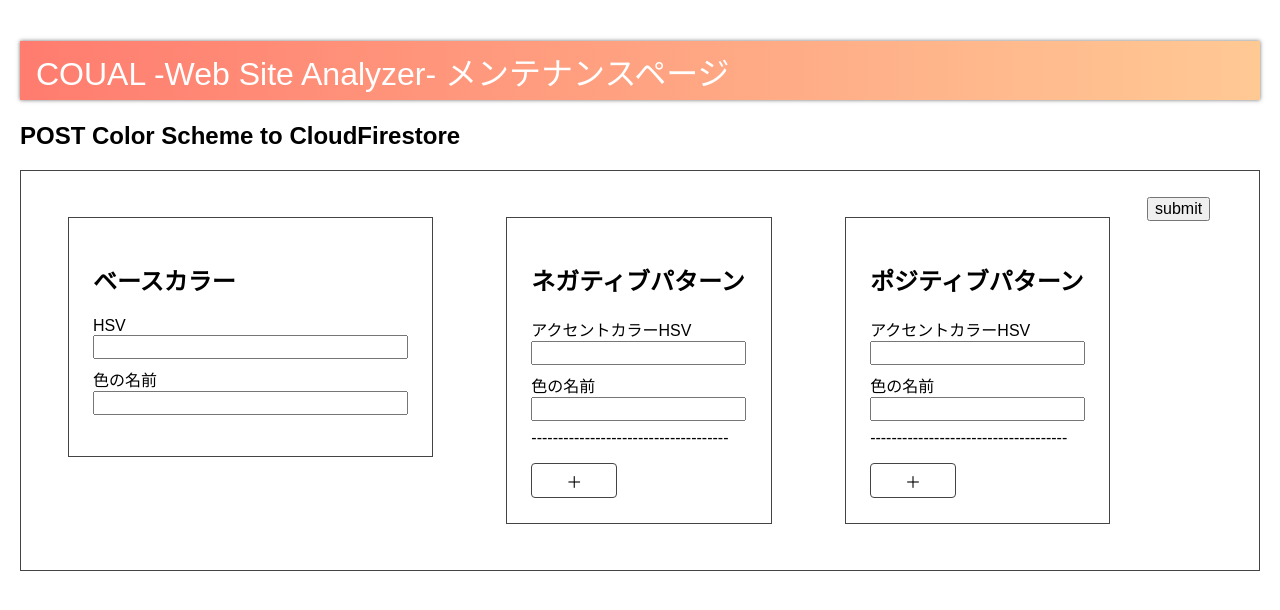
After one commit to RKainuma/COUAL, a Flask app: page /maintenance in a window 1280 px wide. The commit adds this page. Shown: the top 610 px of the page. Run offline with Flask 2, Linux system fonts and the light colour scheme; parts of the project's set-up code (start-up, migrations or seed data) failed here and were passed over.

Commit message:
add maintenance page to post colort scheme to DB

```diff
--- a/app.py
+++ b/app.py
@@ -12,6 +12,7 @@ from flask import Flask, render_template, request, redirect, url_for, send_from_
 import numpy as np
 
 from colorDetector import Color
+from cloud_firestore import post_color_scheme
 
 app = Flask(__name__)
 
@@ -63,5 +64,36 @@ def send():
         return redirect(url_for('index.html'))
 
 
+@app.route('/maintenance')
+def maintenance():
+
+    return render_template('maintenance.html')
+
+
+@app.route('/post_colors', methods=['POST'])
+def post_colors():
+    results = request.form
+    base_hsv = results["base-color"]
+    base_color_name = results["base-color-name"]
+
+    for i, result in enumerate(results):
+
+        if len(result) < 6:
+            if "neg" in result:
+                pattern_stat = "negative"
+                accent_hsv = results[result]
+                accent_color = results[str(result + "-name")]
+            elif "pos" in result:
+                pattern_stat = "positive"
+                accent_hsv = results[result]
+                accent_color = results[str(result + "-name")]
+            post_color_scheme(base_hsv, base_color_name, pattern_stat, accent_hsv, accent_color)
+
+        else:
+            pass
+
+    return redirect(url_for('maintenance'))
+
+
 if __name__ == '__main__':
   app.run(host='0.0.0.0', port=5000, debug=True)
--- /dev/null
+++ b/static/js/maintenance.js
@@ -0,0 +1,47 @@
+'use strict';
+
+$(function(){
+    $("#neg-color-plus-btn").on("click", function(){
+        let num_of_colors = $(this).attr('data-num');
+        let next_num_of_colors = Number(num_of_colors)+1
+        $(this).attr('data-num', next_num_of_colors);
+        let neg_color_elm = '<p>アクセントカラーHSV<input type ="text" name="neg'+next_num_of_colors+'" required="required"> 色の名前<input type ="text" name="neg'+next_num_of_colors+'-name" required="required">-------------------------------------</p>'
+        $(this).prev().after(neg_color_elm);
+        $("#neg-color-minus-btn").show();
+    });
+});
+
+$(function(){
+    $("#neg-color-minus-btn").on("click", function(){
+        let num_of_colors = $(this).prev().attr('data-num');
+        let next_num_of_colors = Number(num_of_colors)-1
+        $(this).prev().attr('data-num', next_num_of_colors);
+        $(this).prev().prev().remove();
+        if (next_num_of_colors == 1) {
+            $(this).hide();
+        }
+    });
+});
+
+$(function(){
+    $("#pos-color-plus-btn").on("click", function(){
+        let num_of_colors = $(this).attr('data-num');
+        let next_num_of_colors = Number(num_of_colors)+1
+        $(this).attr('data-num', next_num_of_colors);
+        let neg_color_elm = '<p>アクセントカラーHSV<input type ="text" name="pos'+next_num_of_colors+'" required="required"> 色の名前<input type ="text" name="pos'+next_num_of_colors+'-name" required="required">-------------------------------------</p>'
+        $(this).prev().after(neg_color_elm);
+        $("#pos-color-minus-btn").show();
+    });
+});
+
+$(function(){
+    $("#pos-color-minus-btn").on("click", function(){
+        let num_of_colors = $(this).prev().attr('data-num');
+        let next_num_of_colors = Number(num_of_colors)-1
+        $(this).prev().attr('data-num', next_num_of_colors);
+        $(this).prev().prev().remove();
+        if (next_num_of_colors == 1) {
+            $(this).hide();
+        }
+    });
+});
--- /dev/null
+++ b/static/styles/maintenance.css
@@ -0,0 +1,40 @@
+section#maintenance form{
+  margin: 0 auto;
+  width: 100%;
+}
+
+div.base-color{
+  margin: 3%;
+  padding: 2%;
+  border: 1px solid #444;
+  float: left;
+  width: 30%;
+}
+
+div.neg-color, div.pos-color{
+  margin: 3%;
+  padding: 2%;
+  border: 1px solid #444;
+  float: left;
+}
+
+div.neg-color button, div.pos-color button{
+  width: 40%;
+  float: left;
+  height: 35px;
+}
+
+div.neg-color #neg-color-minus-btn, div.pos-color #pos-color-minus-btn{
+  display: none;
+  float: right;
+}
+
+div.post_colors_btn{
+    float: left;
+}
+
+.clearfix::after {
+  content: "";
+  display: block;
+  clear: both;
+}
--- a/templates/layout.html
+++ b/templates/layout.html
@@ -6,8 +6,10 @@
   <title>COUAL</title>
   <link rel="shortcut icon" href="static/images/favicon.ico" type="image/vnd.microsoft.icon">
   <link rel="stylesheet" href="static/styles/main.css" />
+  <link rel="stylesheet" href="static/styles/maintenance.css" />
   <script src="https://ajax.googleapis.com/ajax/libs/jquery/3.4.1/jquery.min.js"></script>
   <script type="text/javascript" src="static/js/fileUpload.js"></script>
+  <script type="text/javascript" src="static/js/maintenance.js"></script>
 </head>
 
 <body>
--- /dev/null
+++ b/templates/maintenance.html
@@ -0,0 +1,53 @@
+{% extends "layout.html" %}
+
+{% block body %}
+<div>
+    <h1 id="title">COUAL -Web Site Analyzer- メンテナンスページ</h1>
+</div>
+<section id="maintenance">
+    <h1>POST Color Scheme to CloudFirestore</h1>
+    <form action = "/post_colors" method = "POST" id="post_scheme" class="clearfix">
+        <div class="base-color">
+            <h1>ベースカラー</h1>
+            <p>
+                HSV
+                <input type="text" name="base-color" required="required">
+                色の名前
+                <input type ="text" name="base-color-name" required="required">
+            </p>
+        </div>
+
+        <div class="neg-color">
+            <h1>ネガティブパターン</h1>
+            <p>
+                アクセントカラーHSV
+                <input type ="text" name="neg1" required="required">
+                色の名前
+                <input type ="text" name="neg1-name" required="required">
+                -------------------------------------
+            </p>
+            <button type="button" id="neg-color-plus-btn" data-num="1" required="required">＋</button>
+            <button type="button" id="neg-color-minus-btn" required="required">-</button>
+        </div>
+
+        <div class="pos-color">
+            <h1>ポジティブパターン</h1>
+            <p>
+                アクセントカラーHSV
+                <input type ="text" name="pos1" required="required">
+                色の名前
+                <input type ="text" name="pos1-name" required="required">
+                -------------------------------------
+            </p>
+            <button type="button" id="pos-color-plus-btn" data-num="1">＋</button>
+            <button type="button" id="pos-color-minus-btn">-</button>
+        </div>
+
+        <div class="post_colors_btn">
+            <p>
+                <input type="submit" value="submit">
+            </p>
+        </div>
+    </form>
+</section>
+{% endblock %}
```
Also changed, not shown: cloud_firestore.py (+94 -16 lines), templates/index.html (+1 -1 lines), static/styles/main.css (line endings or trailing spaces).
